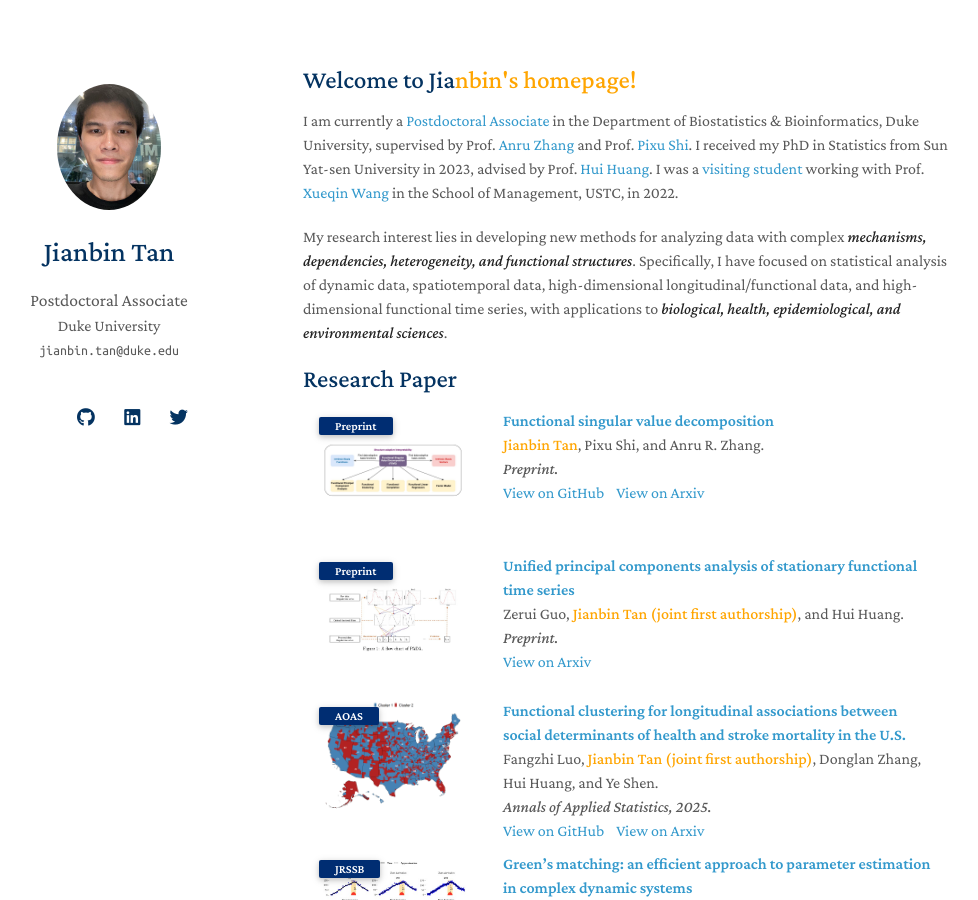
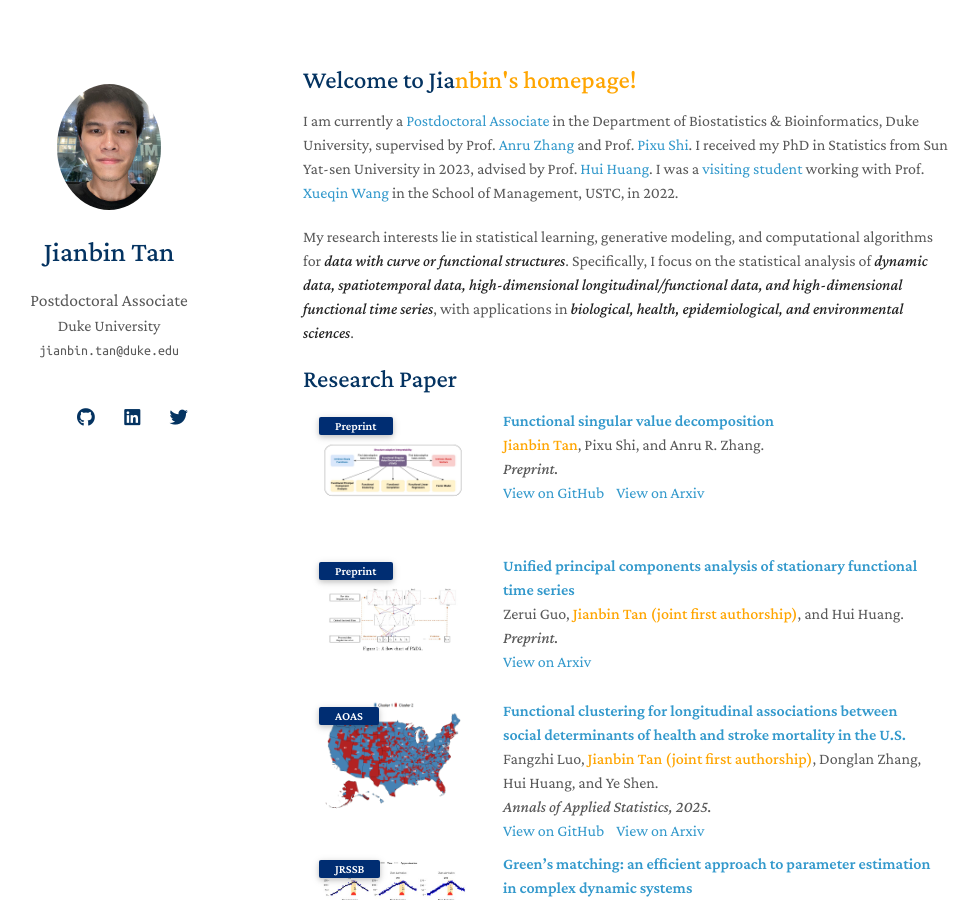
Before and after one commit to Tan-jianbin/Tan-jianbin.github.io, a Jekyll site: the page built from index.md, in a window 1280 px wide and 900 px high. Shown: the whole window, without its empty margins (167-1145 px from the left). Built offline with Jekyll 4.4.1, drawn with Linux system fonts in a browser that asks for light colours; nearby versions of some CDN libraries; a style sheet for code colours, icons or effects is not loaded; our own code applies the rules of GitHub Pages for plain Markdown files.

Commit message:
Update index.md

```diff
--- a/index.md
+++ b/index.md
@@ -6,6 +6,6 @@
 
 I am currently a [Postdoctoral Associate](https://biostat.duke.edu/profile/jianbin-tan) in the Department of Biostatistics & Bioinformatics, Duke University, supervised by Prof. [Anru Zhang](https://anruzhang.github.io) and Prof. [Pixu Shi](https://pixushi.github.io). I received my PhD in Statistics from Sun Yat-sen University in 2023, advised by Prof. [Hui Huang](http://cfas.ruc.edu.cn/kydw/zzyjy/hh/index.htm). I was a [visiting student](https://statlab905.github.io/author/jianbin-tan/) working with Prof. [Xueqin Wang](https://bs.ustc.edu.cn/english/profile.php?id=650) in the School of Management, USTC, in 2022.
 
-My research interest lies in developing new methods for analyzing data with complex ***mechanisms, dependencies, heterogeneity, and functional structures***. Specifically, I have focused on statistical analysis of dynamic data, spatiotemporal data, high-dimensional longitudinal/functional data, and high-dimensional functional time series, with applications to ***biological, health, epidemiological, and environmental sciences***.
+My research interests lie in statistical learning, generative modeling, and computational algorithms for ***data with curve or functional structures***. Specifically, I focus on the statistical analysis of ***dynamic data, spatiotemporal data, high-dimensional longitudinal/functional data, and high-dimensional functional time series***, with applications in ***biological, health, epidemiological, and environmental sciences***.
 
 {% include_relative _includes/publications.md %}
```
